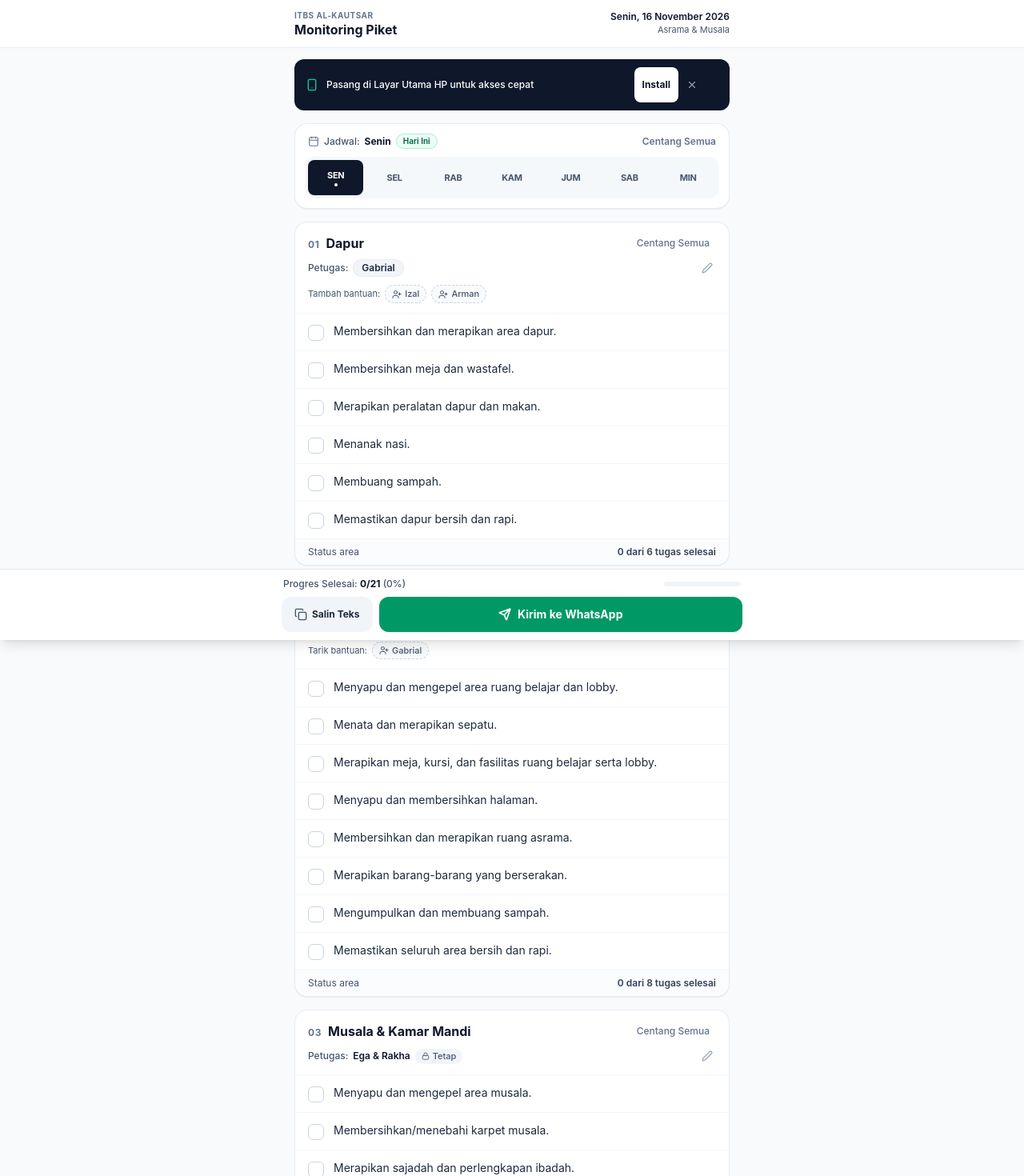
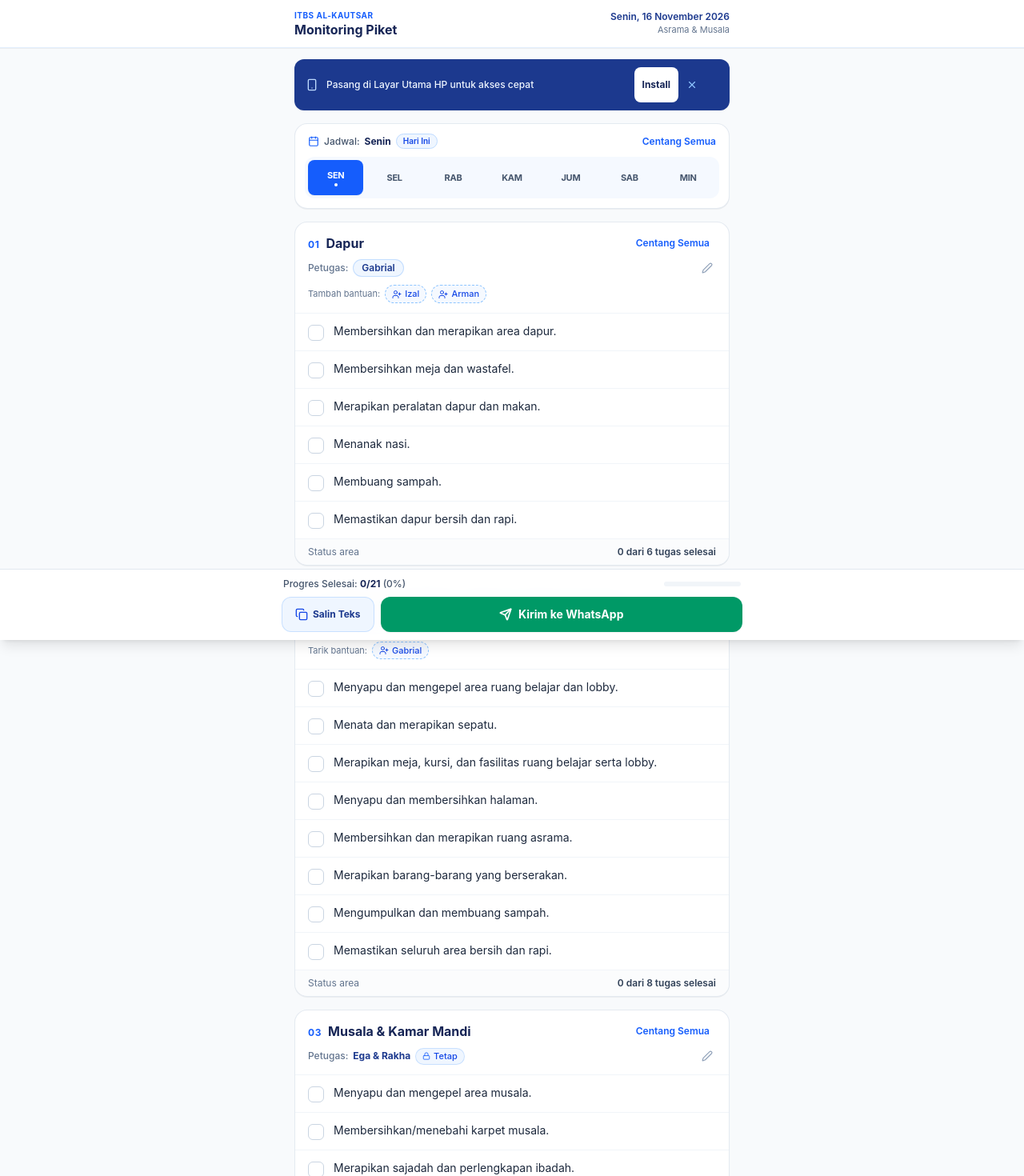
Before and after one commit to ryaleason/monitoring-piket, a Next.js app: page / in a window 1280 px wide. Shown: the top 1470 px of the page at 80% size. Built offline with nearby package versions, Linux system fonts and the light colour scheme.

Commit message:
style(theme): switch from black to royal & navy blue palette

```diff
--- a/src/app/page.tsx
+++ b/src/app/page.tsx
@@ -334,29 +334,29 @@ export default function HomePage() {
         {/* Compact PWA Install Banner */}
         <InstallPrompt />
 
-        {/* Day Selector (Artisanal Calendar Strip) */}
-        <div className="bg-white rounded-2xl border border-slate-200/80 p-3 space-y-2.5 shadow-2xs">
+        {/* Day Selector (Artisanal Calendar Strip in Royal Blue) */}
+        <div className="bg-white rounded-2xl border border-slate-200/90 p-3 space-y-2.5 shadow-2xs">
           <div className="flex items-center justify-between px-1 text-xs">
             <div className="flex items-center gap-1.5">
-              <Calendar className="w-3.5 h-3.5 text-slate-500" />
+              <Calendar className="w-3.5 h-3.5 text-blue-600" />
               <span className="text-slate-600 font-medium">Jadwal:</span>
-              <span className="font-bold text-slate-900">{selectedDayName}</span>
+              <span className="font-bold text-blue-950">{selectedDayName}</span>
               {isSelectedToday && (
-                <span className="text-[10px] font-semibold px-2 py-0.5 bg-emerald-50 text-emerald-800 border border-emerald-200 rounded-full">
+                <span className="text-[10px] font-semibold px-2 py-0.5 bg-blue-50 text-blue-700 border border-blue-200 rounded-full">
                   Hari Ini
                 </span>
               )}
             </div>
             <button
               onClick={() => handleCheckAllGlobal(!allGlobalCompleted)}
-              className="text-xs font-semibold text-slate-500 hover:text-slate-900 active:text-slate-950 transition-colors"
+              className="text-xs font-semibold text-blue-600 hover:text-blue-800 active:text-blue-900 transition-colors"
             >
               {allGlobalCompleted ? "Batal Semua" : "Centang Semua"}
             </button>
           </div>
 
           {/* 7 Columns Minimalist Strip */}
-          <div className="grid grid-cols-7 gap-1 bg-slate-100/70 p-1 rounded-xl">
+          <div className="grid grid-cols-7 gap-1 bg-blue-50/60 p-1 rounded-xl">
             {DAYS_LIST.map((d) => {
               const isSelected = selectedDayIndex === d.index;
               const isToday = dateInfo.dayIndex === d.index;
@@ -366,10 +366,10 @@ export default function HomePage() {
                   onClick={() => handleSelectDay(d.index)}
                   className={`relative flex flex-col items-center justify-center py-2 px-1 rounded-lg text-xs transition-all touch-target min-h-[44px] ${
                     isSelected
-                      ? "bg-slate-900 text-white font-bold shadow-xs"
+                      ? "bg-blue-600 text-white font-bold shadow-xs"
                       : isToday
-                      ? "bg-white text-slate-900 font-semibold shadow-2xs"
-                      : "text-slate-600 hover:text-slate-900 hover:bg-white/60"
+                      ? "bg-white text-blue-900 font-semibold shadow-2xs border border-blue-200/80"
+                      : "text-slate-600 hover:text-blue-700 hover:bg-white/60"
                   }`}
                   aria-label={`Jadwal hari ${d.name}`}
                 >
@@ -377,7 +377,7 @@ export default function HomePage() {
                   {isToday && (
                     <span
                       className={`w-1 h-1 rounded-full mt-0.5 ${
-                        isSelected ? "bg-white" : "bg-emerald-600"
+                        isSelected ? "bg-white" : "bg-blue-600"
                       }`}
                     />
                   )}
@@ -455,14 +455,14 @@ export default function HomePage() {
           })}
         </div>
 
-        {/* WhatsApp Preview Card (Authentic Memo Look) */}
-        <div className="bg-white rounded-2xl border border-slate-200/80 p-4 space-y-2.5 shadow-2xs">
+        {/* WhatsApp Preview Card */}
+        <div className="bg-white rounded-2xl border border-slate-200/90 p-4 space-y-2.5 shadow-2xs">
           <div className="flex items-center justify-between text-xs">
-            <span className="font-bold text-slate-900 flex items-center gap-1.5">
+            <span className="font-bold text-blue-950 flex items-center gap-1.5">
               <MessageSquare className="w-4 h-4 text-emerald-600" />
               <span>Format Pesan Grup WhatsApp</span>
             </span>
-            <span className="text-[11px] text-slate-600">Otomatis siap kirim</span>
+            <span className="text-[11px] text-slate-500">Otomatis siap kirim</span>
           </div>
           <div className="bg-[#efeae2]/50 p-3 rounded-xl border border-slate-200/70 text-slate-800 text-[11px] font-mono leading-relaxed whitespace-pre-wrap select-all">
             {formattedReport}
@@ -470,13 +470,13 @@ export default function HomePage() {
         </div>
       </main>
 
-      {/* Sticky Bottom Actions Bar (Clean & Docked) */}
+      {/* Sticky Bottom Actions Bar */}
       <div className="fixed bottom-0 left-0 right-0 z-30 bg-white/95 backdrop-blur-md border-t border-slate-200 px-4 py-2.5 pb-[max(0.625rem,env(safe-area-inset-bottom))] shadow-lg">
         <div className="max-w-xl mx-auto flex flex-col gap-2">
           {/* Progress Indicator */}
           <div className="flex items-center justify-between text-xs px-0.5">
             <span className="text-slate-600 font-medium">
-              Progres Selesai: <strong className="text-slate-900">{completedCount}/{totalTasks}</strong> ({percent}%)
+              Progres Selesai: <strong className="text-blue-950">{completedCount}/{totalTasks}</strong> ({percent}%)
             </span>
             <div className="w-24 bg-slate-100 rounded-full h-1.5 overflow-hidden">
               <div
@@ -490,7 +490,7 @@ export default function HomePage() {
           <div className="flex items-center gap-2">
             <button
               onClick={handleCopyOnly}
-              className="py-3 px-4 rounded-xl font-bold text-xs bg-slate-100 hover:bg-slate-200 active:bg-slate-300 text-slate-800 transition-colors flex items-center justify-center gap-1.5 shrink-0 touch-target"
+              className="py-3 px-4 rounded-xl font-bold text-xs bg-blue-50 hover:bg-blue-100 active:bg-blue-200 text-blue-900 border border-blue-200/80 transition-colors flex items-center justify-center gap-1.5 shrink-0 touch-target"
               title="Salin format laporan ke clipboard"
             >
               {copiedRecently ? (
@@ -500,7 +500,7 @@ export default function HomePage() {
                 </>
               ) : (
                 <>
-                  <Copy className="w-4 h-4 text-slate-600" />
+                  <Copy className="w-4 h-4 text-blue-700" />
                   <span>Salin Teks</span>
                 </>
               )}
--- a/src/components/AreaCard.tsx
+++ b/src/components/AreaCard.tsx
@@ -49,22 +49,22 @@ export function AreaCard({
   const allCompleted = totalCount > 0 && completedCount === totalCount;
 
   return (
-    <section className="bg-white rounded-2xl border border-slate-200/80 shadow-2xs overflow-hidden">
+    <section className="bg-white rounded-2xl border border-slate-200/90 shadow-2xs overflow-hidden">
       {/* Area Header */}
       <div className="px-4 pt-3.5 pb-3 border-b border-slate-100 space-y-2">
         <div className="flex items-center justify-between">
           <div className="flex items-baseline gap-2">
-            <span className="text-xs font-bold text-slate-500 tracking-wider">
+            <span className="text-xs font-bold text-blue-600 tracking-wider">
               0{areaNumber}
             </span>
-            <h2 className="text-base font-bold text-slate-900">
+            <h2 className="text-base font-bold text-blue-950">
               {areaName}
             </h2>
           </div>
 
           <button
             onClick={() => onCheckAll(!allCompleted)}
-            className="text-xs font-medium text-slate-500 hover:text-slate-900 active:text-slate-950 px-2 py-1 rounded-md hover:bg-slate-100 transition-colors"
+            className="text-xs font-semibold text-blue-600 hover:text-blue-800 active:text-blue-900 px-2 py-1 rounded-md hover:bg-blue-50 transition-colors"
           >
             {allCompleted ? "Batal Semua" : "Centang Semua"}
           </button>
@@ -73,7 +73,7 @@ export function AreaCard({
         {/* Integrated Petugas Row */}
         <div className="flex items-center justify-between gap-2 text-xs">
           <div className="flex items-center gap-1.5 flex-wrap min-w-0">
-            <span className="text-slate-600 font-medium">Petugas:</span>
+            <span className="text-slate-500 font-medium">Petugas:</span>
             {assigneeList && assigneeList.length > 0 ? (
               <div className="flex items-center gap-1 flex-wrap">
                 {assigneeList.map((name) => {
@@ -85,7 +85,7 @@ export function AreaCard({
                       className={`inline-flex items-center gap-1 px-2.5 py-0.5 rounded-full font-semibold text-xs ${
                         isExtra
                           ? "bg-emerald-50 text-emerald-800 border border-emerald-200"
-                          : "bg-slate-100 text-slate-800 border border-slate-200/70"
+                          : "bg-blue-50 text-blue-900 border border-blue-200/90"
                       }`}
                     >
                       <span>{name}</span>
@@ -93,7 +93,7 @@ export function AreaCard({
                         <button
                           type="button"
                           onClick={() => onRemoveHelper(name)}
-                          className="text-slate-400 hover:text-slate-800 p-0.5 rounded-full transition-colors"
+                          className="text-blue-400 hover:text-blue-800 p-0.5 rounded-full transition-colors"
                           title={`Kembalikan ${name}`}
                           aria-label={`Kembalikan ${name}`}
                         >
@@ -105,14 +105,14 @@ export function AreaCard({
                 })}
               </div>
             ) : (
-              <span className="font-semibold text-slate-900">
+              <span className="font-bold text-blue-900">
                 {assignee}
               </span>
             )}
 
             {isFixedSchedule && (
-              <span className="inline-flex items-center gap-1 text-[11px] font-medium text-slate-600 bg-slate-100 px-2 py-0.5 rounded-full">
-                <Lock className="w-2.5 h-2.5 text-slate-600" />
+              <span className="inline-flex items-center gap-1 text-[11px] font-medium text-blue-700 bg-blue-50 px-2 py-0.5 rounded-full border border-blue-200/80">
+                <Lock className="w-2.5 h-2.5 text-blue-600" />
                 <span>Tetap</span>
               </span>
             )}
@@ -123,7 +123,7 @@ export function AreaCard({
               <button
                 type="button"
                 onClick={onResetAssignee}
-                className="p-1 text-slate-400 hover:text-slate-800 rounded-md transition-colors"
+                className="p-1 text-slate-400 hover:text-blue-700 rounded-md transition-colors"
                 title="Reset ke jadwal asli"
                 aria-label="Reset ke jadwal asli"
               >
@@ -133,7 +133,7 @@ export function AreaCard({
             <button
               type="button"
               onClick={onEditAssignee}
-              className="p-1 text-slate-400 hover:text-slate-800 rounded-md transition-colors"
+              className="p-1 text-slate-400 hover:text-blue-700 rounded-md transition-colors"
               title="Ubah nama petugas manual"
               aria-label="Ubah nama petugas manual"
             >
@@ -145,7 +145,7 @@ export function AreaCard({
         {/* Quick Helpers (Inline, Minimalist) */}
         {availableHelpers && availableHelpers.length > 0 && onAddHelper && (
           <div className="flex items-center gap-1.5 flex-wrap pt-0.5">
-            <span className="text-[11px] text-slate-600">
+            <span className="text-[11px] text-slate-500">
               {areaNumber === 1 ? "Tambah bantuan:" : "Tarik bantuan:"}
             </span>
             {availableHelpers.map((helper) => (
@@ -153,7 +153,7 @@ export function AreaCard({
                 key={helper}
                 type="button"
                 onClick={() => onAddHelper(helper)}
-                className="px-2 py-0.5 bg-slate-50 hover:bg-emerald-50 active:bg-emerald-100 text-slate-600 hover:text-emerald-700 border border-dashed border-slate-300 hover:border-emerald-300 rounded-full text-[11px] font-medium flex items-center gap-1 transition-all"
+                className="px-2 py-0.5 bg-blue-50/60 hover:bg-emerald-50 active:bg-emerald-100 text-blue-700 hover:text-emerald-700 border border-dashed border-blue-300 hover:border-emerald-300 rounded-full text-[11px] font-medium flex items-center gap-1 transition-all"
               >
                 <UserPlus className="w-3 h-3" />
                 <span>{helper}</span>
@@ -171,7 +171,7 @@ export function AreaCard({
             <label
               key={task.id}
               className={`flex items-start gap-3 px-4 py-3 cursor-pointer transition-colors select-none min-h-[46px] ${
-                isDone ? "bg-slate-50/50" : "hover:bg-slate-50/80 active:bg-slate-100/60"
+                isDone ? "bg-blue-50/20" : "hover:bg-slate-50/80 active:bg-slate-100/60"
               }`}
             >
               <div className="relative flex items-center justify-center shrink-0 mt-0.5">
@@ -184,8 +184,8 @@ export function AreaCard({
                 <div
                   className={`w-5 h-5 rounded-md flex items-center justify-center transition-all ${
                     isDone
-                      ? "bg-slate-900 text-white"
-                      : "border border-slate-300 bg-white hover:border-slate-400"
+                      ? "bg-blue-600 text-white"
+                      : "border border-slate-300 bg-white hover:border-blue-400"
                   }`}
                 >
                   {isDone && <Check className="w-3.5 h-3.5 stroke-[3]" />}
@@ -207,7 +207,7 @@ export function AreaCard({
       </div>
 
       {/* Footer counter */}
-      <div className="px-4 py-2 bg-slate-50/60 border-t border-slate-100 flex items-center justify-between text-xs text-slate-600">
+      <div className="px-4 py-2 bg-slate-50/60 border-t border-slate-100 flex items-center justify-between text-xs text-slate-500">
         <span>Status area</span>
         <span className="font-semibold text-slate-700">
           {completedCount} dari {totalCount} tugas selesai
--- a/src/components/Header.tsx
+++ b/src/components/Header.tsx
@@ -8,22 +8,22 @@ interface HeaderProps {
 
 export function Header({ formattedDate }: HeaderProps) {
   return (
-    <header className="bg-white border-b border-slate-200/80 sticky top-0 z-30">
+    <header className="bg-white border-b border-blue-100/80 sticky top-0 z-30 shadow-2xs">
       <div className="max-w-xl w-full mx-auto px-4 py-3 flex items-center justify-between">
         <div>
-          <span className="text-[10px] font-bold tracking-wider text-slate-500 uppercase block">
+          <span className="text-[10px] font-bold tracking-wider text-blue-600 uppercase block">
             ITBS Al-Kautsar
           </span>
-          <h1 className="text-base font-bold text-slate-900 leading-tight">
+          <h1 className="text-base font-bold text-blue-950 leading-tight">
             Monitoring Piket
           </h1>
         </div>
 
         <div className="text-right">
-          <span className="text-xs font-semibold text-slate-900 block">
+          <span className="text-xs font-semibold text-blue-900 block">
             {formattedDate || "Memuat..."}
           </span>
-          <span className="text-[11px] text-slate-600 block">
+          <span className="text-[11px] text-slate-500 block">
             Asrama & Musala
           </span>
         </div>
--- a/src/components/InstallPrompt.tsx
+++ b/src/components/InstallPrompt.tsx
@@ -78,10 +78,10 @@ export function InstallPrompt() {
 
   return (
     <>
-      <div className="bg-slate-900 text-white rounded-xl px-3.5 py-2.5 flex items-center justify-between gap-3 shadow-xs">
+      <div className="bg-blue-900 text-white rounded-xl px-3.5 py-2.5 flex items-center justify-between gap-3 shadow-xs">
         <div className="flex items-center gap-2.5 min-w-0">
-          <Smartphone className="w-4 h-4 text-emerald-400 shrink-0" />
-          <p className="text-xs font-medium truncate">
+          <Smartphone className="w-4 h-4 text-blue-200 shrink-0" />
+          <p className="text-xs font-medium text-blue-50 truncate">
             Pasang di Layar Utama HP untuk akses cepat
           </p>
         </div>
@@ -89,13 +89,13 @@ export function InstallPrompt() {
         <div className="flex items-center gap-1.5 shrink-0">
           <button
             onClick={handleInstallClick}
-            className="px-2.5 py-1 bg-white hover:bg-slate-100 text-slate-900 font-bold rounded-lg text-xs transition-colors touch-target min-h-0"
+            className="px-2.5 py-1 bg-white hover:bg-blue-50 text-blue-950 font-bold rounded-lg text-xs transition-colors touch-target min-h-0"
           >
             Install
           </button>
           <button
             onClick={handleDismiss}
-            className="p-1 text-slate-400 hover:text-white rounded-md touch-target min-h-0 min-w-0"
+            className="p-1 text-blue-300 hover:text-white rounded-md touch-target min-h-0 min-w-0"
             aria-label="Tutup saran instalasi"
           >
             <X className="w-3.5 h-3.5" />
@@ -121,23 +121,23 @@ export function InstallPrompt() {
 
             <ol className="text-xs text-slate-700 space-y-3 font-medium">
               <li className="flex items-start gap-2.5">
-                <span className="w-5 h-5 bg-slate-100 text-slate-800 rounded-full flex items-center justify-center text-[11px] font-bold shrink-0 mt-0.5">
+                <span className="w-5 h-5 bg-blue-100 text-blue-800 rounded-full flex items-center justify-center text-[11px] font-bold shrink-0 mt-0.5">
                   1
                 </span>
                 <span>
-                  Tekan tombol <strong>Share</strong> (ikon kotak dengan panah atas <Share2 className="w-3.5 h-3.5 inline text-slate-700" />) di bilah bawah Safari.
+                  Tekan tombol <strong>Share</strong> (ikon kotak dengan panah atas <Share2 className="w-3.5 h-3.5 inline text-blue-600" />) di bilah bawah Safari.
                 </span>
               </li>
               <li className="flex items-start gap-2.5">
-                <span className="w-5 h-5 bg-slate-100 text-slate-800 rounded-full flex items-center justify-center text-[11px] font-bold shrink-0 mt-0.5">
+                <span className="w-5 h-5 bg-blue-100 text-blue-800 rounded-full flex items-center justify-center text-[11px] font-bold shrink-0 mt-0.5">
                   2
                 </span>
                 <span>
-                  Pilih <strong>Tambahkan ke Layar Utama</strong> (Add to Home Screen <PlusSquare className="w-3.5 h-3.5 inline text-slate-700" />).
+                  Pilih <strong>Tambahkan ke Layar Utama</strong> (Add to Home Screen <PlusSquare className="w-3.5 h-3.5 inline text-blue-600" />).
                 </span>
               </li>
               <li className="flex items-start gap-2.5">
-                <span className="w-5 h-5 bg-slate-100 text-slate-800 rounded-full flex items-center justify-center text-[11px] font-bold shrink-0 mt-0.5">
+                <span className="w-5 h-5 bg-blue-100 text-blue-800 rounded-full flex items-center justify-center text-[11px] font-bold shrink-0 mt-0.5">
                   3
                 </span>
                 <span>
@@ -148,7 +148,7 @@ export function InstallPrompt() {
 
             <button
               onClick={() => setShowIosGuide(false)}
-              className="w-full py-2.5 bg-slate-900 hover:bg-slate-800 text-white font-semibold rounded-xl text-xs touch-target"
+              className="w-full py-2.5 bg-blue-900 hover:bg-blue-800 text-white font-semibold rounded-xl text-xs touch-target"
             >
               Saya Mengerti
             </button>
```
